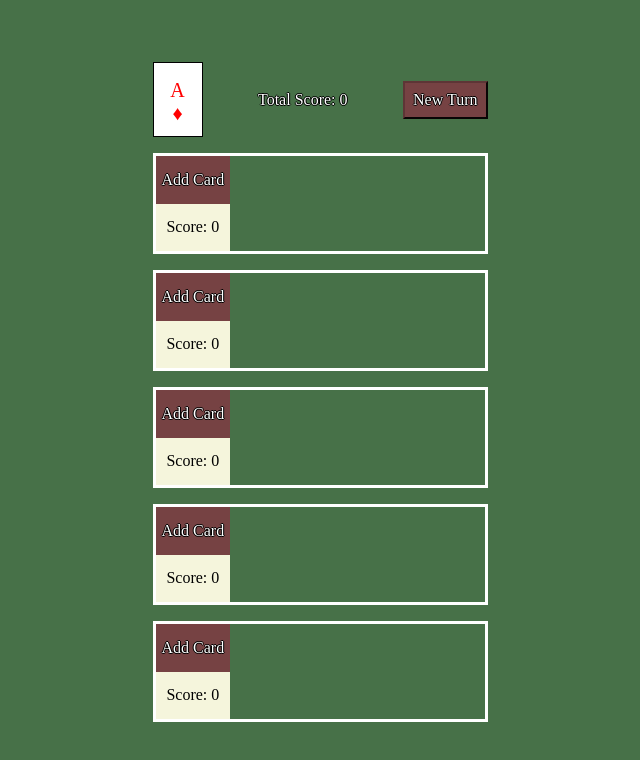
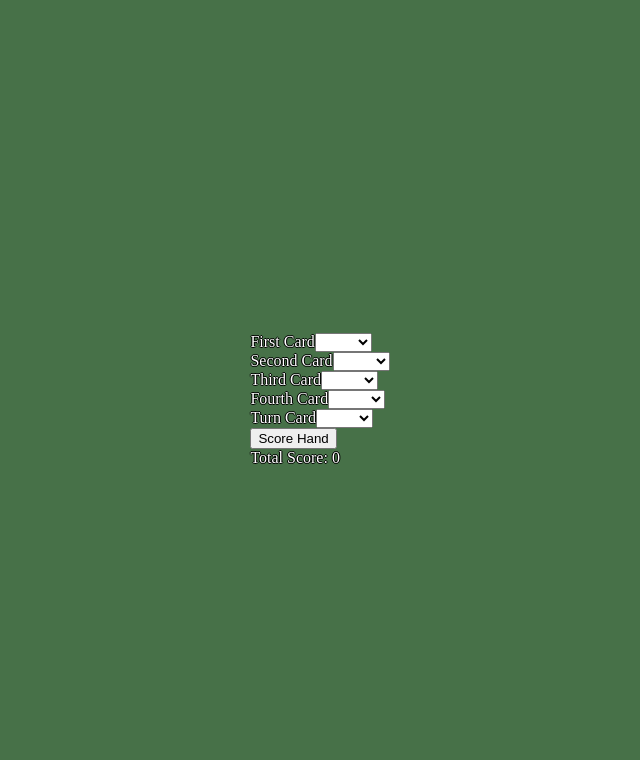
Before and after one commit to WorldWideWebers/BarCribbage, an Angular app: page /test-hand in a window 1280 px wide. Shown: the top 760 px of the page, without its empty margins (320-960 px from the left). Built offline with nearby package versions, Linux system fonts and the light colour scheme.

Commit message:
better scoring flush and turn card

```diff
--- a/src/app/app-routing.module.ts
+++ b/src/app/app-routing.module.ts
@@ -1,7 +1,12 @@
 import { NgModule } from '@angular/core';
 import { Routes, RouterModule } from '@angular/router';
+import { TurnComponent } from './components/turn/turn.component';
+import { TestHandComponent } from './components/test-hand/test-hand.component';
 
-const routes: Routes = [];
+const routes: Routes = [
+  { path: '', component: TurnComponent },
+  { path: 'test-hand', component: TestHandComponent }
+];
 
 @NgModule({
   imports: [RouterModule.forRoot(routes)],
--- a/src/app/app.component.html
+++ b/src/app/app.component.html
@@ -1 +1 @@
-<app-turn></app-turn>
+<router-outlet></router-outlet>
--- a/src/app/app.module.ts
+++ b/src/app/app.module.ts
@@ -8,10 +8,12 @@ import { CardComponent } from './components/card/card.component';
 import { TurnService } from './services/turn-service';
 import { TurnComponent } from './components/turn/turn.component';
 import { HandComponent } from './components/hand/hand.component';
+import { TestHandComponent } from './components/test-hand/test-hand.component';
+import {AppRoutingModule} from './app-routing.module';
 
 @NgModule({
-  imports:      [ BrowserModule, FormsModule ],
-  declarations: [AppComponent, DeckComponent, CardComponent, TurnComponent, HandComponent],
+  imports:      [ BrowserModule, FormsModule, AppRoutingModule ],
+  declarations: [AppComponent, DeckComponent, CardComponent, TurnComponent, HandComponent, TestHandComponent],
   providers: [TurnService],
   bootstrap:    [ AppComponent ]
 })
--- /dev/null
+++ b/src/app/components/test-hand/test-hand.component.html
@@ -0,0 +1,41 @@
+<div class="test-hand">
+  <div class="hand-group">
+    <span>First Card</span>
+    <select name="first-card" id="first-card" [(ngModel)]="testHand.slot1">
+      <option *ngFor="let card of deck.originalCards" [ngValue]="card">{{ getCardString(card) }}</option>
+    </select>
+  </div>
+  <div class="hand-group">
+    <span>Second Card</span>
+    <select name="second-card" id="second-card" [(ngModel)]="testHand.slot2">
+      <option *ngFor="let card of deck.originalCards" [ngValue]="card">{{ getCardString(card) }}</option>
+    </select>
+  </div>
+  <div class="hand-group">
+    <span>Third Card</span>
+    <select name="third-card" id="third-card" [(ngModel)]="testHand.slot3">
+      <option *ngFor="let card of deck.originalCards" [ngValue]="card">{{ getCardString(card) }}</option>
+    </select>
+  </div>
+  <div class="hand-group">
+    <span>Fourth Card</span>
+    <select name="fourth-card" id="fourth-card" [(ngModel)]="testHand.slot4">
+      <option *ngFor="let card of deck.originalCards" [ngValue]="card">{{ getCardString(card) }}</option>
+    </select>
+  </div>
+  <div class="hand-group">
+    <span>Turn Card</span>
+    <select name="turn-card" id="turn-card" [(ngModel)]="turnCard">
+      <option *ngFor="let card of deck.originalCards" [ngValue]="card">{{ getCardString(card) }}</option>
+    </select>
+  </div>
+
+</div>
+<button (click)="scoreHand()">Score Hand</button>
+
+<div id="score">
+  <div id="total-score">Total Score: {{ score.totalScore }}</div>
+  <div id="pairs">
+    {{ score.pairs }}
+  </div>
+</div>
--- /dev/null
+++ b/src/app/components/test-hand/test-hand.component.ts
@@ -0,0 +1,40 @@
+import {Component, OnInit} from '@angular/core';
+import {Hand} from '../../models/hand';
+import {Deck} from '../../models/deck';
+import {Card} from '../../models/card';
+import {Score} from '../../models/score';
+
+@Component({
+  selector: 'app-test-hand',
+  templateUrl: './test-hand.component.html',
+  styleUrls: ['./test-hand.component.sass']
+})
+export class TestHandComponent implements OnInit {
+
+  deck: Deck = new Deck();
+  testHand: Hand = new Hand();
+  turnCard: Card;
+  score: Score = new Score();
+
+  constructor() {
+  }
+
+
+  ngOnInit() {
+  }
+
+  scoreHand() {
+    this.score = new Score();
+    this.score.scoreHand(this.testHand.slot1);
+    this.score.scoreHand(this.testHand.slot2);
+    this.score.scoreHand(this.testHand.slot3);
+    this.score.scoreHand(this.testHand.slot4);
+    this.score.nobsCard = this.turnCard;
+    this.score.scoreHand(this.turnCard);
+  }
+
+  getCardString(card: Card) {
+    return card.suitInitial + ' : ' + card.value;
+  }
+
+}
--- a/src/app/models/deck.ts
+++ b/src/app/models/deck.ts
@@ -57,7 +57,7 @@ export const INITIAL_DECK = [
 
 export class Deck {
     originalCards: Card[] = INITIAL_DECK;
-    shuffledCards: Card[] = this.originalCards;
+    shuffledCards: Card[] = Object.assign([], this.originalCards);
 
     constructor() {
         this.shuffleCards();
--- a/src/app/models/score.ts
+++ b/src/app/models/score.ts
@@ -1,5 +1,4 @@
 import {Card} from './card';
-import {flush} from '@angular/core/testing';
 
 
 export class Score {
@@ -53,8 +52,7 @@ export class Score {
     let flushScore = 0;
     this.allOfASuit = [];
 
-    const flushCombos = this.combinations.filter(combo =>
-      (combo.length === 4 || combo.length === 5));
+    const flushCombos = this.combinations.filter(combo => combo.length === 4 );
     flushCombos.forEach(flushCombo => {
       if (this.allOfASuit.length === 0) {
         flushCombo.sort((a: Card, b: Card) => a.sequence - b.sequence);
@@ -63,17 +61,18 @@ export class Score {
         let allSameSuit = true;
         const firstSuit = flushCombo[0].suit;
         flushCombo.forEach(c => {
-          if (c.suit !== firstSuit || (flushCombo.length === 5 && c === flushCombo[4])) {
+          if (c.suit !== firstSuit) {
             allSameSuit = false;
           }
         });
-
-        if (allSameSuit && flushCombo.length === 5) {
+        if (allSameSuit && this.allOfASuit.length === 0) {
           this.allOfASuit = flushCombo;
           flushScore = flushCombo.length;
-        } else if (allSameSuit && flushCombo.length === 4 && this.allOfASuit.length === 0) {
-          this.allOfASuit = flushCombo;
-          flushScore = flushCombo.length;
+
+          // add a point if the turn card is also the same suit!
+          if (this.nobsCard && this.nobsCard.suit === flushCombo[0].suit) {
+            flushScore += 1;
+          }
         }
       }
     });
@@ -156,10 +155,8 @@ export class Score {
   }
 
   private scoreNobs() {
-// check for nobs
-    const oneCardCombos = this.combinations.filter(combo => combo.length === 1);
-
     if (this.nobsCard) {
+      const oneCardCombos = this.combinations.filter(combo => combo.length === 1 && combo[0].id !== this.nobsCard.id);
       this.totalScore += oneCardCombos.filter(combo => combo[0].suit === this.nobsCard.suit && combo[0].sequence === 11).length;
     }
   }
```
Also changed, not shown: src/app/components/test-hand/test-hand.component.sass (added), 1 other file (tests, documents, lock files or other folders).
